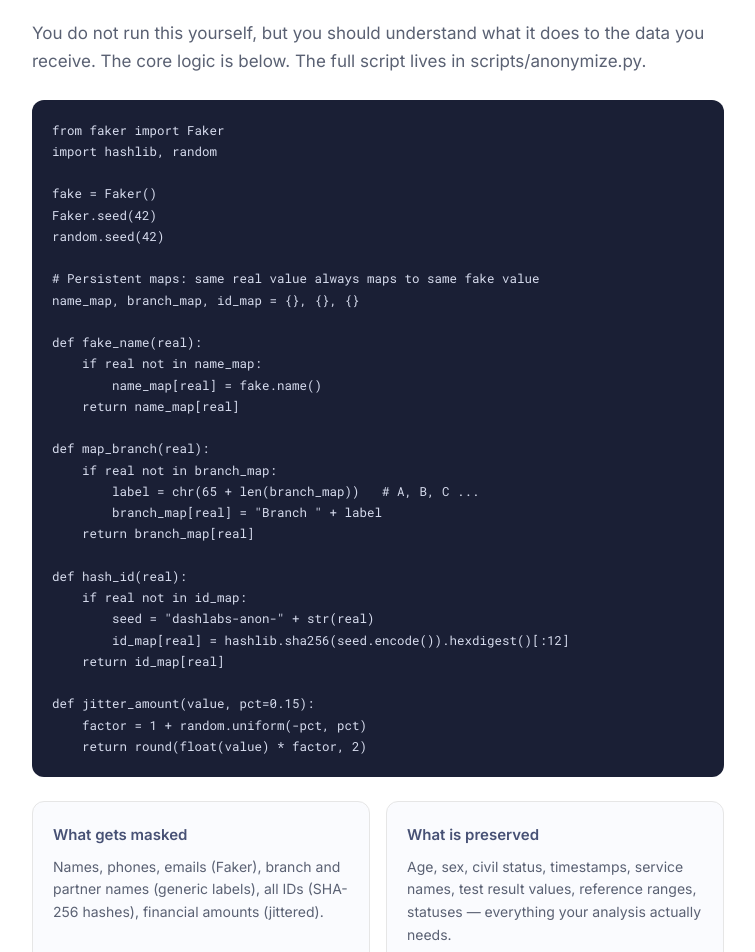
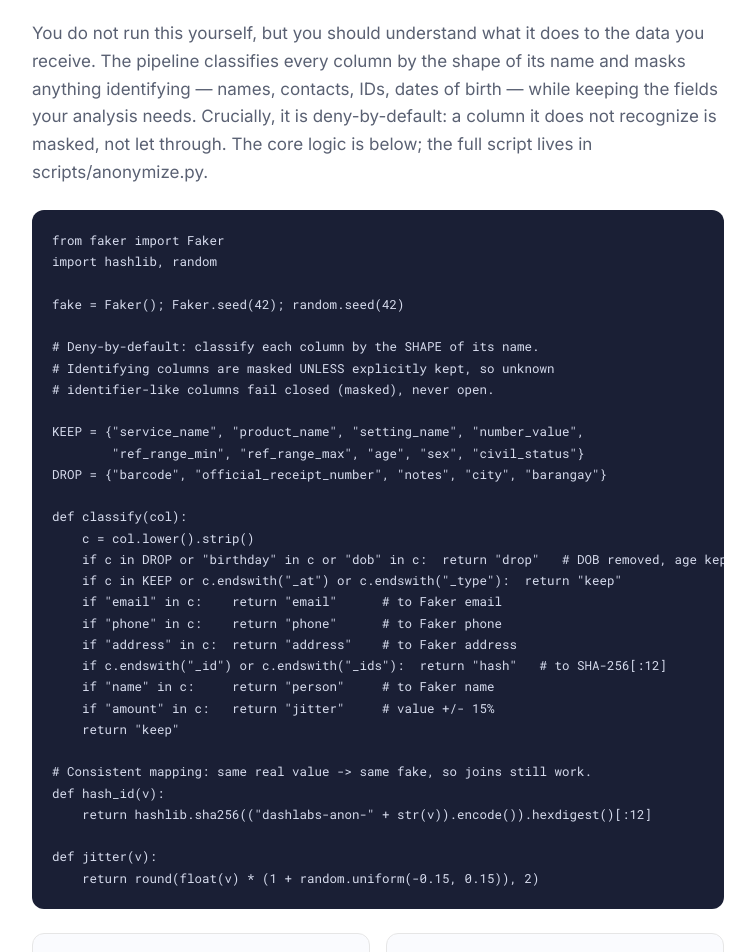
Before and after one commit to OrangeJuice023/dashlabs-sample-project, a Next.js app: page /instructions in a window 1280 px wide. Shown: the part 1760-2712 px from the top of the page, without its empty margins (262-1017 px from the left). Built offline with nearby package versions, Linux system fonts and the light colour scheme.

Commit message:
Update page.tsx

```diff
--- a/src/app/instructions/page.tsx
+++ b/src/app/instructions/page.tsx
@@ -1,33 +1,34 @@
 const codeSnippet = `from faker import Faker
 import hashlib, random
 
-fake = Faker()
-Faker.seed(42)
-random.seed(42)
+fake = Faker(); Faker.seed(42); random.seed(42)
 
-# Persistent maps: same real value always maps to same fake value
-name_map, branch_map, id_map = {}, {}, {}
+# Deny-by-default: classify each column by the SHAPE of its name.
+# Identifying columns are masked UNLESS explicitly kept, so unknown
+# identifier-like columns fail closed (masked), never open.
 
-def fake_name(real):
-    if real not in name_map:
-        name_map[real] = fake.name()
-    return name_map[real]
+KEEP = {"service_name", "product_name", "setting_name", "number_value",
+        "ref_range_min", "ref_range_max", "age", "sex", "civil_status"}
+DROP = {"barcode", "official_receipt_number", "notes", "city", "barangay"}
 
-def map_branch(real):
-    if real not in branch_map:
-        label = chr(65 + len(branch_map))   # A, B, C ...
-        branch_map[real] = "Branch " + label
-    return branch_map[real]
+def classify(col):
+    c = col.lower().strip()
+    if c in DROP or "birthday" in c or "dob" in c:  return "drop"   # DOB removed, age kept
+    if c in KEEP or c.endswith("_at") or c.endswith("_type"):  return "keep"
+    if "email" in c:    return "email"      # to Faker email
+    if "phone" in c:    return "phone"      # to Faker phone
+    if "address" in c:  return "address"    # to Faker address
+    if c.endswith("_id") or c.endswith("_ids"):  return "hash"   # to SHA-256[:12]
+    if "name" in c:     return "person"     # to Faker name
+    if "amount" in c:   return "jitter"     # value +/- 15%
+    return "keep"
 
-def hash_id(real):
-    if real not in id_map:
-        seed = "dashlabs-anon-" + str(real)
-        id_map[real] = hashlib.sha256(seed.encode()).hexdigest()[:12]
-    return id_map[real]
+# Consistent mapping: same real value -> same fake, so joins still work.
+def hash_id(v):
+    return hashlib.sha256(("dashlabs-anon-" + str(v)).encode()).hexdigest()[:12]
 
-def jitter_amount(value, pct=0.15):
-    factor = 1 + random.uniform(-pct, pct)
-    return round(float(value) * factor, 2)`;
+def jitter(v):
+    return round(float(v) * (1 + random.uniform(-0.15, 0.15)), 2)`;
 
 function SectionLabel(props: { number: string; label: string }) {
   return (
@@ -129,19 +130,19 @@ export default function InstructionsPage() {
             How the data is made safe.
           </h2>
           <p className="text-[1.0625rem] text-[#5A6173] leading-relaxed mb-6">
-            You do not run this yourself, but you should understand what it does to the data you receive. The core logic is below. The full script lives in scripts/anonymize.py.
+            You do not run this yourself, but you should understand what it does to the data you receive. The pipeline classifies every column by the shape of its name and masks anything identifying — names, contacts, IDs, dates of birth — while keeping the fields your analysis needs. Crucially, it is deny-by-default: a column it does not recognize is masked, not let through. The core logic is below; the full script lives in scripts/anonymize.py.
           </p>
           <div className="rounded-xl bg-[#1A1F35] p-5 overflow-x-auto">
             <pre className="font-mono text-[12.5px] leading-[1.7] text-[#D7DCEE] whitespace-pre">{codeSnippet}</pre>
           </div>
           <div className="grid grid-cols-1 md:grid-cols-2 gap-4 mt-6">
             <div className="p-5 rounded-xl bg-[#FAFBFE] border border-[#E6E6E6]">
-              <p className="font-semibold text-[#475175] text-[0.9375rem] mb-2">What gets masked</p>
-              <p className="text-[0.875rem] text-[#5A6173] leading-relaxed">Names, phones, emails (Faker), branch and partner names (generic labels), all IDs (SHA-256 hashes), financial amounts (jittered).</p>
+              <p className="font-semibold text-[#475175] text-[0.9375rem] mb-2">What gets masked or dropped</p>
+              <p className="text-[0.875rem] text-[#5A6173] leading-relaxed">Names, phones, emails (Faker), branch and partner names (generic labels), all IDs (SHA-256 hashes), financial amounts (jittered). Dates of birth and fine-grained location (city, barangay) are dropped entirely — age and coarse region are enough.</p>
             </div>
             <div className="p-5 rounded-xl bg-[#FAFBFE] border border-[#E6E6E6]">
               <p className="font-semibold text-[#475175] text-[0.9375rem] mb-2">What is preserved</p>
-              <p className="text-[0.875rem] text-[#5A6173] leading-relaxed">Age, sex, civil status, timestamps, service names, test result values, reference ranges, statuses — everything your analysis actually needs.</p>
+              <p className="text-[0.875rem] text-[#5A6173] leading-relaxed">Age, sex, civil status, timestamps, service names, test result values, reference ranges, statuses — everything your analysis actually needs. Free-text fields are kept but flagged for review, since they can contain stray names.</p>
             </div>
           </div>
         </section>
```
